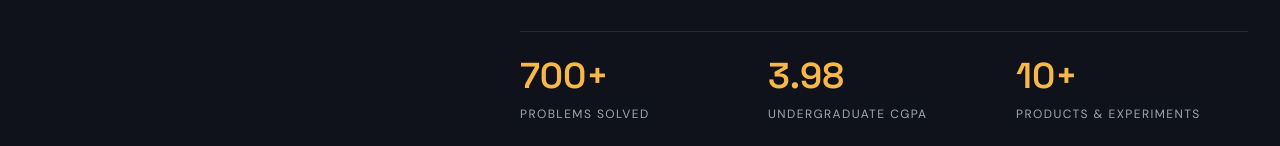
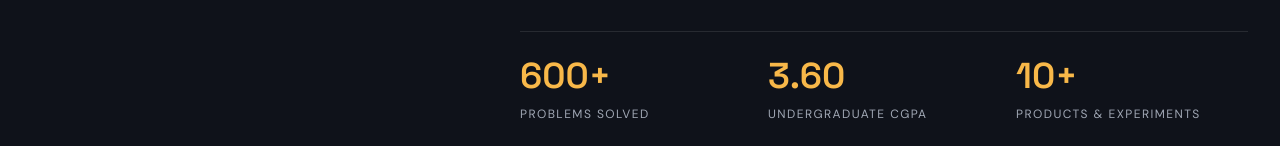
Before and after one commit to Arnob1104/portfolio, a Next.js app: page / in a window 1280 px wide. Shown: the part 1382-1528 px from the top of the page. Built offline with nearby package versions, Linux system fonts and the light colour scheme.

Commit message:
Update statistics in About section

```diff
--- a/components/sections/about.tsx
+++ b/components/sections/about.tsx
@@ -2,7 +2,7 @@
 
 import { motion } from 'framer-motion';
 
-const stats = [['700+', 'problems solved'], ['3.98', 'undergraduate CGPA'], ['10+', 'products & experiments']];
+const stats = [['600+', 'problems solved'], ['3.60', 'undergraduate CGPA'], ['10+', 'products & experiments']];
 
 export default function About() {
   return <section id="about" className="mx-auto max-w-7xl px-5 py-24 lg:px-8 lg:py-32"><div className="grid gap-12 lg:grid-cols-[.7fr_1.3fr] lg:gap-24"><div><p className="eyebrow mb-5">A little context</p><h2 className="section-heading max-w-md">Curious by default. Precise by practice.</h2></div><div><motion.p initial={{ opacity: 0, y: 15 }} whileInView={{ opacity: 1, y: 0 }} viewport={{ once: true }} className="max-w-3xl text-xl leading-9 text-foreground/90 md:text-2xl">I care about the space where strong engineering meets real human needs. My work spans full-stack development, retrieval-augmented AI, computer vision, and business automation.</motion.p><p className="mt-6 max-w-2xl leading-7 text-muted-foreground">Whether I&apos;m designing an incident-reporting flow or connecting an ERP to outside services, I enjoy making complicated systems feel calm, clear, and dependable.</p><div className="mt-10 grid grid-cols-3 gap-4 border-t border-white/10 pt-6">{stats.map(([value, label]) => <div key={label}><p className="font-display text-3xl font-semibold text-primary md:text-4xl">{value}</p><p className="mt-2 text-xs uppercase leading-5 tracking-[0.12em] text-muted-foreground">{label}</p></div>)}</div></div></div></section>;
```
